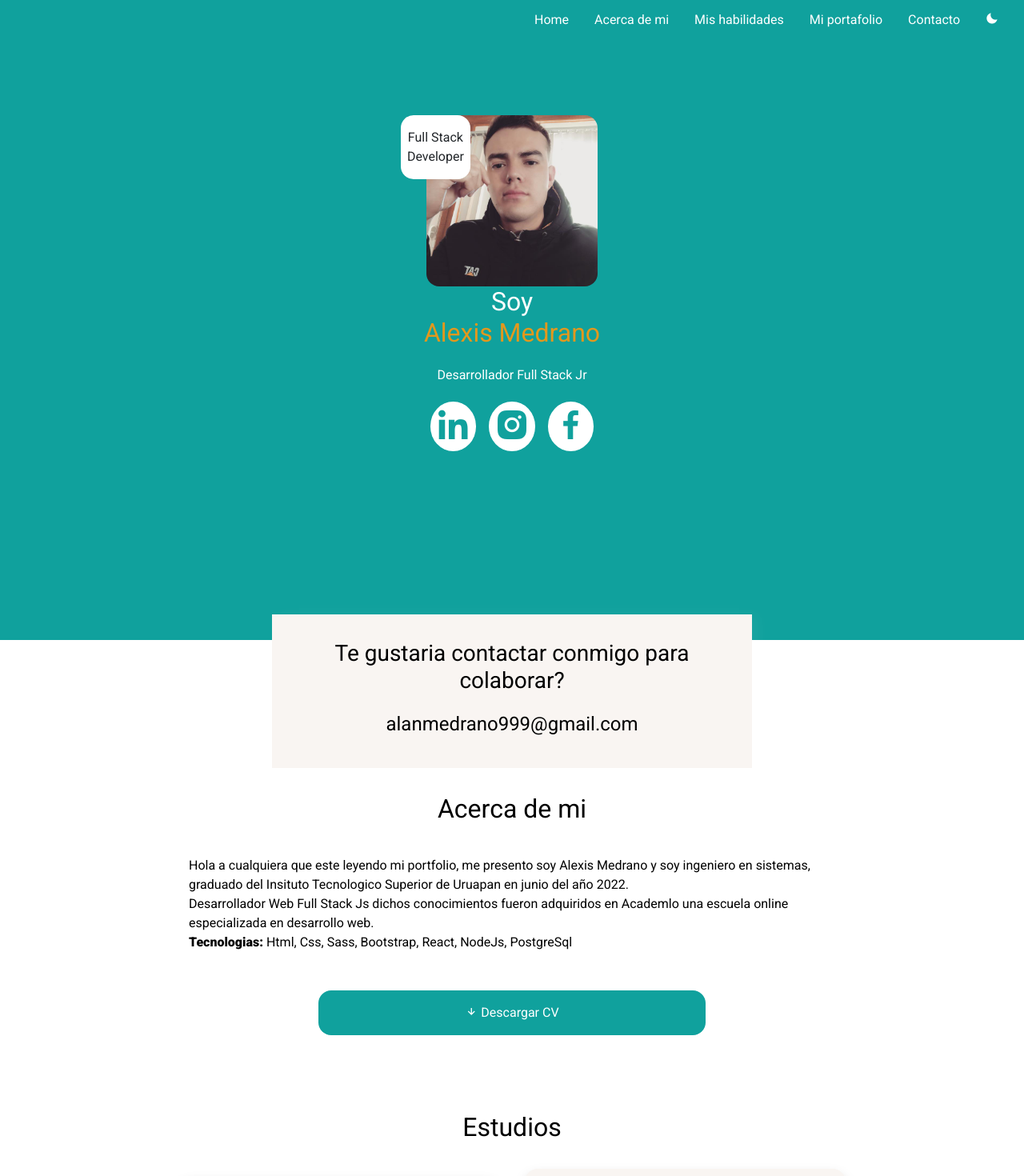
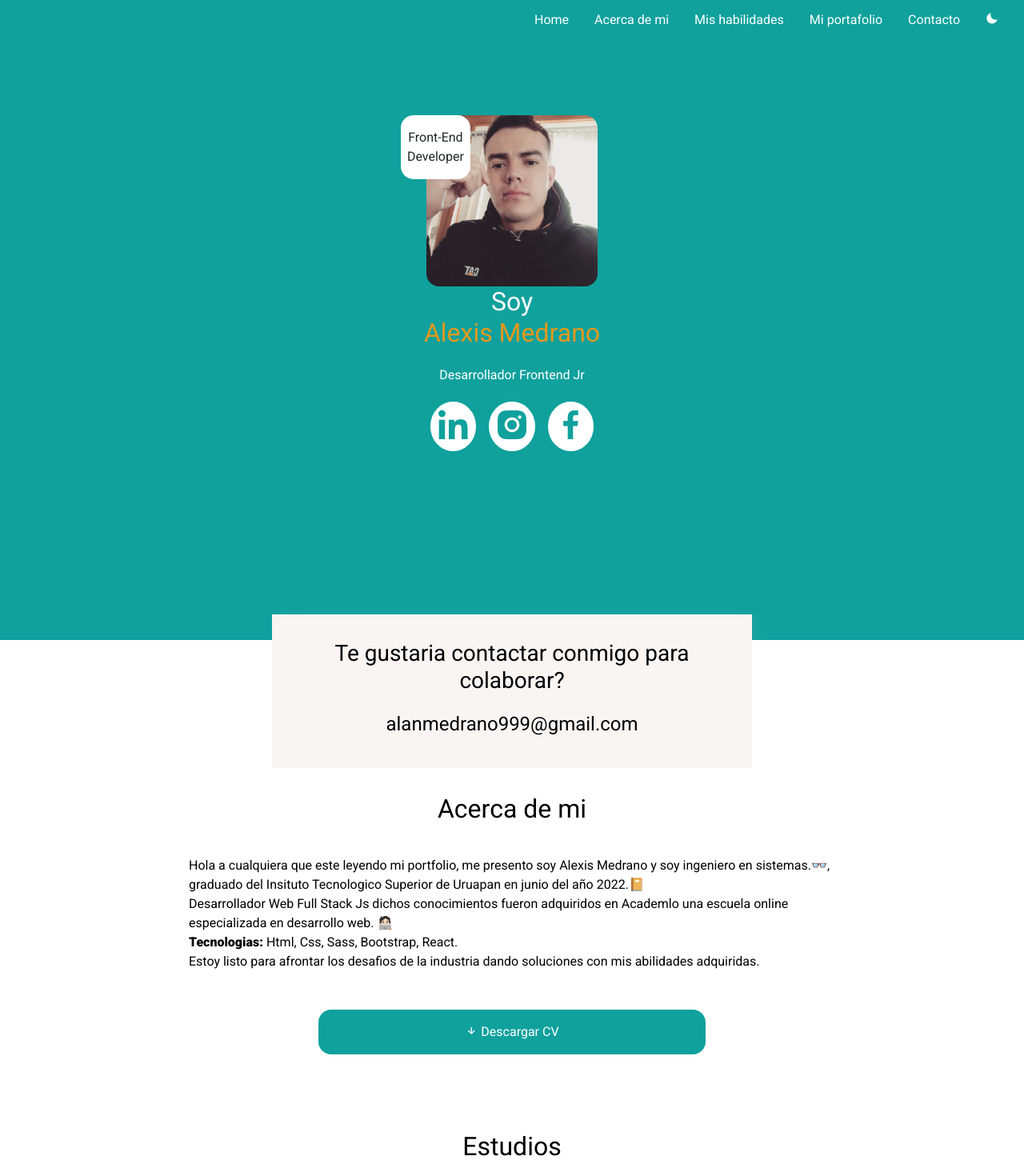
Before and after one commit to AlexisGmez/react-portfolio, a React (Vite) app: page / in a window 1280 px wide. Shown: the top 1470 px of the page at 80% size. Built offline with nearby package versions, Linux system fonts and the light colour scheme.

Commit message:
adding changes

```diff
--- a/src/ui/AboutMe.jsx
+++ b/src/ui/AboutMe.jsx
@@ -4,9 +4,8 @@ const AboutMe = () => {
   return (
     <section className='aboutMe' id='aboutMe'>
         <h2>Acerca de mi</h2>
-        <p>Hola a cualquiera que este leyendo mi portfolio, me presento soy Alexis Medrano y soy ingeniero en sistemas, graduado del Insituto Tecnologico Superior de Uruapan en junio del año 2022.<br/> Desarrollador Web Full Stack Js dichos conocimientos fueron adquiridos en Academlo una escuela online especializada en desarrollo web. <br/> <b>Tecnologias: </b>Html, Css, Sass, Bootstrap, React, NodeJs, PostgreSql </p>
+        <p>Hola a cualquiera que este leyendo mi portfolio, me presento soy Alexis Medrano y soy ingeniero en sistemas.👓, graduado del Insituto Tecnologico Superior de Uruapan en junio del año 2022.📔<br/> Desarrollador Web Full Stack Js dichos conocimientos fueron adquiridos en Academlo una escuela online especializada en desarrollo web. 🧑🏻‍💻<br/> <b>Tecnologias: </b>Html, Css, Sass, Bootstrap, React. <br/>Estoy listo para afrontar los desafios de la industria dando soluciones con mis abilidades adquiridas. </p>
         <a href="./Medrano Gomez Alan Alexis.pdf" download> <i className='bx bx-down-arrow-alt'></i> Descargar CV </a>
-
     </section>
   )
 }
--- a/src/ui/HeaderContent.jsx
+++ b/src/ui/HeaderContent.jsx
@@ -5,11 +5,11 @@ const HeaderContent = () => {
     <section className='header__content'>
       <div className="img__container">
         <img src={Me} alt="" />
-        <p className='p__fullStack'>Full Stack<br/>Developer</p>
+        <p className='p__fullStack'>Front-End<br/>Developer</p>
       </div>
       <div className="header__aboutMe">
         <h1>Soy <br/><span>Alexis Medrano</span></h1>
-        <h3>Desarrollador Full Stack Jr</h3>
+        <h3>Desarrollador Frontend Jr</h3>
         <div className="header__social">
             <a href="https://www.linkedin.com/in/alan-alexis-medrano-gomez-4431b4218/" target='_blank'><i className='bx bxl-linkedin'></i></a>
             <a href="https://www.instagram.com/alexiisgmez/" target='_blank'><i className='bx bxl-instagram-alt'></i></a>
```
